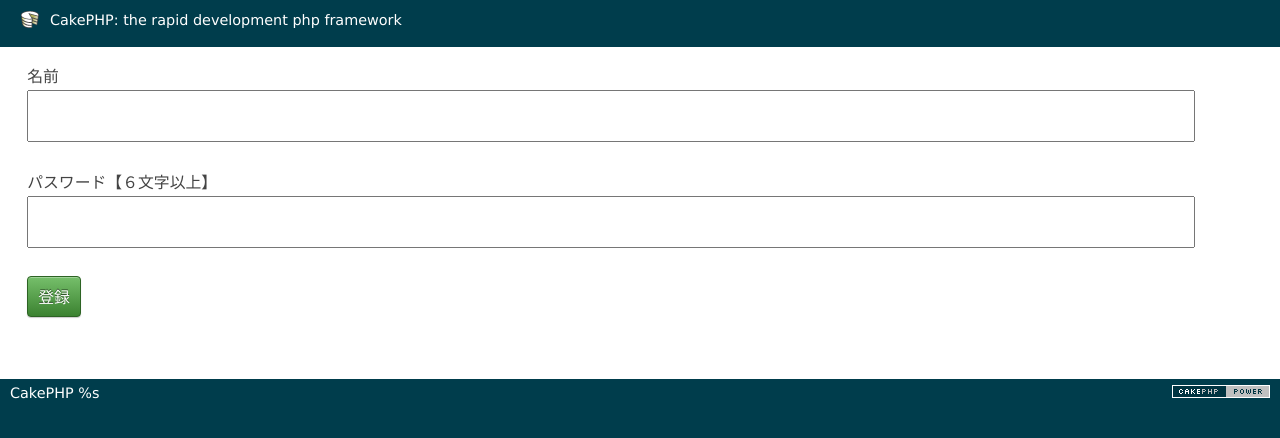
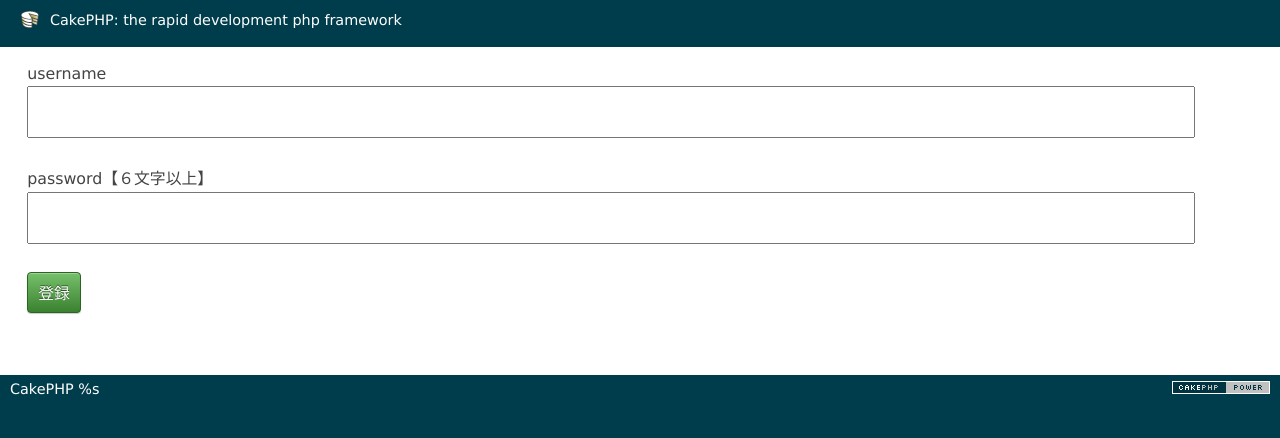
Before and after one commit to miyakekazuyoshi/info, a CakePHP app: the page made by app/View/users/add.ctp in a window 1280 px wide. Shown: the top 438 px of the page. Run offline with PHP 8.4 and a stand-in for CakePHP, Linux system fonts and the light colour scheme; the template is opened without the code that fills it, so the values that code supplies are empty; form fields are guessed from the names that the template uses; some libraries are stand-ins or nearby versions.

Commit message:
username,passwordの表示変更

```diff
--- a/app/View/users/add.ctp
+++ b/app/View/users/add.ctp
@@ -1,10 +1,10 @@
 <?=$this->Form->create();?>
 <?=$this->Form->input('username',array(
-	'label'=>'名前',
+	'label'=>'username',
 ));?>
 
 <?=$this->Form->input('password',array(
-	'label'=>'パスワード【６文字以上】',
+	'label'=>'password【６文字以上】',
 ));?>
 <?=$this->Form->submit('登録');?>
 <?=$this->Flash->render();?>
--- a/app/View/users/edit.ctp
+++ b/app/View/users/edit.ctp
@@ -1,10 +1,10 @@
 <?=$this->Form->create();?>
 <?=$this->Form->input('username',array(
-	'label'=>'名前',
+	'label'=>'username',
 ));?>
 
 <?=$this->Form->input('password',array(
-	'label'=>'パスワード【６文字以上】',
+	'label'=>'password【６文字以上】',
 ));?>
 <?=$this->Form->submit('登録');?>
 <?=$this->Flash->render();?>
--- a/app/View/users/index.ctp
+++ b/app/View/users/index.ctp
@@ -2,8 +2,8 @@
 <table>
 	<tr>
 		<th>id</th>
-		<th>名前</th>
-		<th>パスワード</th>
+		<th>username</th>
+		<th>password</th>
 		<th>編集リンク</th>
 	</tr>
 
```
